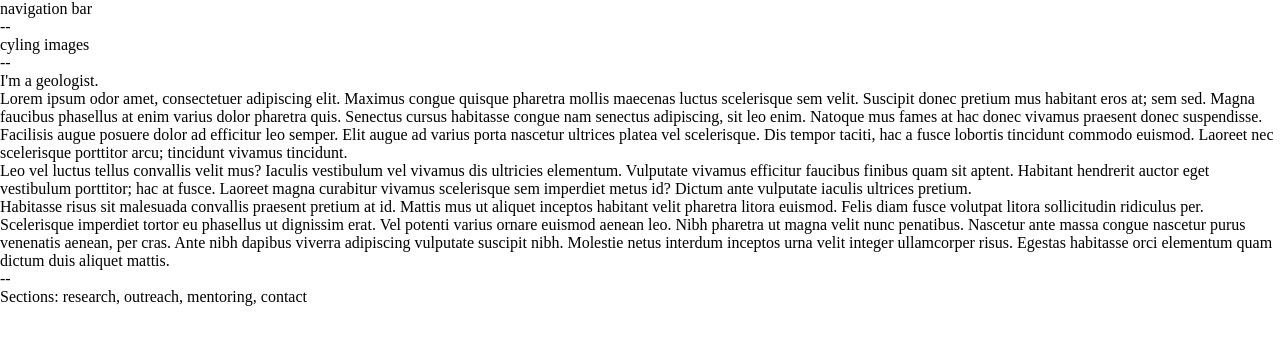
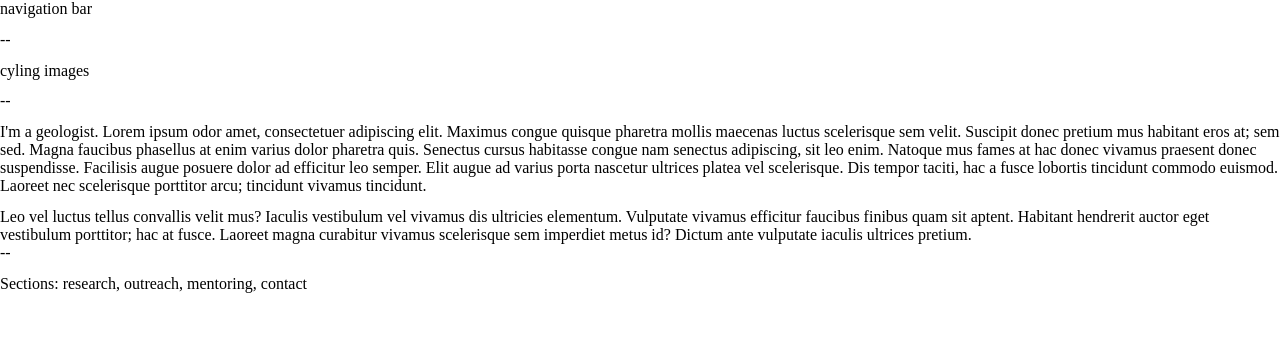
Before and after one commit to mohalloran00/mohalloran00.github.io, a React (Vite) app in the folder react-vite/: page / in a window 1280 px wide. Shown: the top 344 px of the page. Built offline with nearby package versions, Linux system fonts and the light colour scheme.

Commit message:
paragraph spacing

```diff
--- a/react-vite/src/components/LandingPage/AboutMe.jsx
+++ b/react-vite/src/components/LandingPage/AboutMe.jsx
@@ -2,5 +2,11 @@ import data from '../../data.json';
 
 export default function AboutMe() {
   const { aboutMe } = data;
-  return aboutMe.map(paragraph => <p>{paragraph}</p>);
+  return (
+    <div className='about-me'>
+      {aboutMe.map((paragraph, i) => (
+        <p key={i}>{paragraph}</p>
+      ))}
+    </div>
+  );
 }
--- /dev/null
+++ b/react-vite/src/css-global/elements.css
@@ -0,0 +1,7 @@
+p {
+  margin-bottom: 0.8em;
+}
+
+p:last-of-type {
+  margin-bottom: 0;
+}
--- a/react-vite/src/css-global/index.css
+++ b/react-vite/src/css-global/index.css
@@ -1,2 +1,2 @@
 @import url(reset.css);
-@import url(main.css);
+@import url(elements.css);
--- a/react-vite/src/css-global/main.css
+++ /dev/null
@@ -1 +0,0 @@
-@import url(vars.css);
--- a/react-vite/src/data.json
+++ b/react-vite/src/data.json
@@ -1,8 +1,6 @@
 {
     "aboutMe": [
-        "I'm a geologist.",
-        "Lorem ipsum odor amet, consectetuer adipiscing elit. Maximus congue quisque pharetra mollis maecenas luctus scelerisque sem velit. Suscipit donec pretium mus habitant eros at; sem sed. Magna faucibus phasellus at enim varius dolor pharetra quis. Senectus cursus habitasse congue nam senectus adipiscing, sit leo enim. Natoque mus fames at hac donec vivamus praesent donec suspendisse. Facilisis augue posuere dolor ad efficitur leo semper. Elit augue ad varius porta nascetur ultrices platea vel scelerisque. Dis tempor taciti, hac a fusce lobortis tincidunt commodo euismod. Laoreet nec scelerisque porttitor arcu; tincidunt vivamus tincidunt.",
-        "Leo vel luctus tellus convallis velit mus? Iaculis vestibulum vel vivamus dis ultricies elementum. Vulputate vivamus efficitur faucibus finibus quam sit aptent. Habitant hendrerit auctor eget vestibulum porttitor; hac at fusce. Laoreet magna curabitur vivamus scelerisque sem imperdiet metus id? Dictum ante vulputate iaculis ultrices pretium.",
-        "Habitasse risus sit malesuada convallis praesent pretium at id. Mattis mus ut aliquet inceptos habitant velit pharetra litora euismod. Felis diam fusce volutpat litora sollicitudin ridiculus per. Scelerisque imperdiet tortor eu phasellus ut dignissim erat. Vel potenti varius ornare euismod aenean leo. Nibh pharetra ut magna velit nunc penatibus. Nascetur ante massa congue nascetur purus venenatis aenean, per cras. Ante nibh dapibus viverra adipiscing vulputate suscipit nibh. Molestie netus interdum inceptos urna velit integer ullamcorper risus. Egestas habitasse orci elementum quam dictum duis aliquet mattis."
+        "I'm a geologist. Lorem ipsum odor amet, consectetuer adipiscing elit. Maximus congue quisque pharetra mollis maecenas luctus scelerisque sem velit. Suscipit donec pretium mus habitant eros at; sem sed. Magna faucibus phasellus at enim varius dolor pharetra quis. Senectus cursus habitasse congue nam senectus adipiscing, sit leo enim. Natoque mus fames at hac donec vivamus praesent donec suspendisse. Facilisis augue posuere dolor ad efficitur leo semper. Elit augue ad varius porta nascetur ultrices platea vel scelerisque. Dis tempor taciti, hac a fusce lobortis tincidunt commodo euismod. Laoreet nec scelerisque porttitor arcu; tincidunt vivamus tincidunt.",
+        "Leo vel luctus tellus convallis velit mus? Iaculis vestibulum vel vivamus dis ultricies elementum. Vulputate vivamus efficitur faucibus finibus quam sit aptent. Habitant hendrerit auctor eget vestibulum porttitor; hac at fusce. Laoreet magna curabitur vivamus scelerisque sem imperdiet metus id? Dictum ante vulputate iaculis ultrices pretium."
     ]
 }
```
